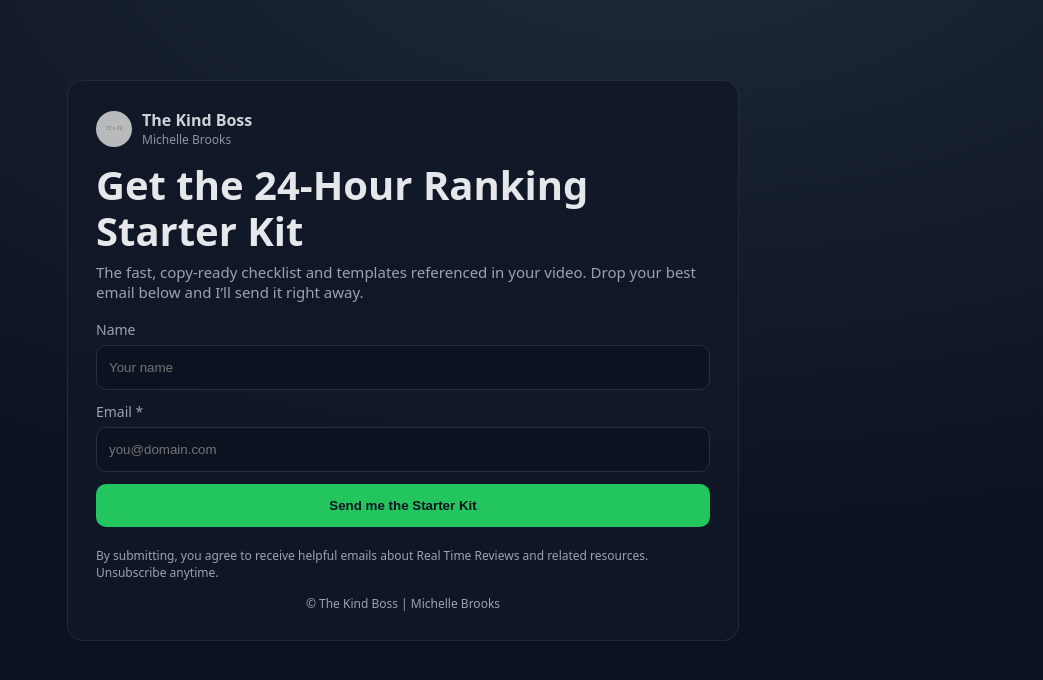
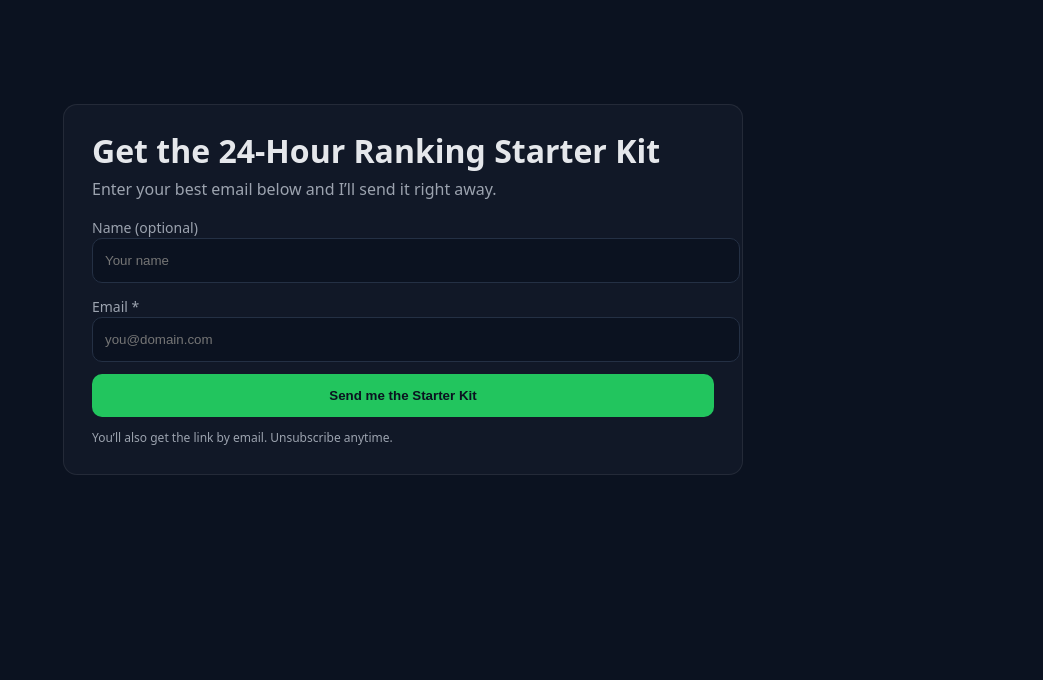
Before and after one commit to michellebrooks71/24-Hour-Ranking-System, a plain HTML site: page index.html in a window 1280 px wide. Shown: the whole page, without its empty margins (237-1280 px from the left). Drawn offline with Linux system fonts and the light colour scheme; placeholder pictures from the web are drawn by us.

Commit message:
Add files via upload

```diff
--- a/index.html
+++ b/index.html
@@ -4,51 +4,35 @@
   <meta charset="utf-8" />
   <meta name="viewport" content="width=device-width,initial-scale=1" />
   <title>The Kind Boss – Starter Kit</title>
-  <meta name="description" content="Get the 24‑Hour Ranking Starter Kit by The Kind Boss | Michelle Brooks." />
+  <meta name="description" content="Get the 24-Hour Ranking Starter Kit by The Kind Boss | Michelle Brooks." />
   <style>
-    :root { --bg:#0f172a; --panel:#111827; --text:#e5e7eb; --muted:#9ca3af; --accent:#22c55e; }
-    * { box-sizing: border-box; }
-    body { margin:0; font-family: ui-sans-serif, system-ui, -apple-system, Segoe UI, Roboto, Arial;
-           background: radial-gradient(1200px 600px at 70% -10%, #1f2937, #0b1220) fixed; color:var(--text); }
-    .wrap { max-width: 720px; margin: 7vh auto; padding: 24px; }
-    .card { background: rgba(17,24,39,.85); border: 1px solid rgba(255,255,255,.08); border-radius: 16px; padding: 28px; }
-    h1 { font-size: clamp(28px, 3.5vw, 40px); margin:0 0 8px; line-height: 1.15; }
-    p.lead { color: var(--muted); margin: 0 0 18px; font-size: 15px; }
-    form { margin-top: 16px; display: grid; gap: 12px; }
-    label { font-size: 14px; color: var(--muted); display: block; margin-bottom: 6px; }
+    body { margin:0; font-family: system-ui, -apple-system, Segoe UI, Roboto, Arial; background:#0b1220; color:#e5e7eb; }
+    .wrap { max-width:680px; margin:10vh auto; padding:24px; }
+    .card { background:#111827; border:1px solid rgba(255,255,255,.08); border-radius:14px; padding:28px; }
+    h1 { margin:0 0 8px; font-size:32px; line-height:1.15; }
+    p { margin:0 0 16px; color:#9ca3af; }
+    form { display:grid; gap:12px; margin-top:12px; }
+    label { font-size:14px; color:#9ca3af; }
     input[type="text"], input[type="email"] {
-      width: 100%; padding: 14px 12px; border-radius: 10px; border: 1px solid #243044; background: #0b1220; color: var(--text);
+      width:100%; padding:14px 12px; border-radius:10px; border:1px solid #243044; background:#0b1220; color:#e5e7eb;
     }
-    button { background: var(--accent); color: #0b1220; border: 0; padding: 14px 16px; border-radius: 10px;
-             font-weight: 700; cursor: pointer; }
-    button:disabled { opacity: .6; cursor: not-allowed; }
-    .fine { font-size: 12px; color: var(--muted); margin-top: 8px; }
-    .brand { display:flex; align-items:center; gap:10px; margin-bottom: 14px; opacity: .9;}
-    .brand img { width: 36px; height: 36px; border-radius: 50%; }
-    .foot { margin-top: 14px; font-size:12px; color:var(--muted); }
-    .center { text-align:center; }
+    button { background:#22c55e; color:#0b1220; border:0; padding:14px 16px; border-radius:10px; font-weight:700; cursor:pointer; }
+    .fine { font-size:12px; color:#9ca3af; }
   </style>
 </head>
 <body>
   <div class="wrap">
     <div class="card">
-      <div class="brand">
-        <img alt="The Kind Boss" src="https://dummyimage.com/72x72/1f2937/e5e7eb.png&text=KB" />
+      <h1>Get the 24-Hour Ranking Starter Kit</h1>
+      <p>Enter your best email below and I’ll send it right away.</p>
+
+      <!-- GetResponse plain HTML form (minimal, reliable) -->
+      <form action="https://app.getresponse.com/add_subscriber.html" method="post" accept-charset="utf-8" novalidate>
         <div>
-          <div style="font-weight:700">The Kind Boss</div>
-          <div style="font-size:12px; color:var(--muted)">Michelle Brooks</div>
-        </div>
-      </div>
-
-      <h1>Get the 24‑Hour Ranking Starter Kit</h1>
-      <p class="lead">The fast, copy‑ready checklist and templates referenced in your video. Drop your best email below and I’ll send it right away.</p>
-
-      <!-- GETRESPONSE PLAIN HTML FORM -->
-      <form id="gr-form" action="https://app.getresponse.com/add_subscriber.html" method="post" accept-charset="utf-8" novalidate>
-        <div>
-          <label for="name">Name</label>
+          <label for="name">Name (optional)</label>
           <input id="name" name="name" type="text" placeholder="Your name" autocomplete="name" />
         </div>
+
         <div>
           <label for="email">Email <span aria-hidden="true">*</span></label>
           <input id="email" name="email" type="email" placeholder="you@domain.com" autocomplete="email" required />
@@ -56,63 +40,18 @@
 
         <!-- REQUIRED: your list token -->
         <input type="hidden" name="campaign_token" value="LHxgI" />
-        <!-- If you want everyone to enter the list’s default autoresponder series, keep start_day=0.
-             If you plan to route different welcome series via Automation (recommended below), remove start_day. -->
+        <!-- Start autoresponder at day 0 -->
         <input type="hidden" name="start_day" value="0" />
-
-        <!-- Send to your own thank-you page for tracking -->
+        <!-- Redirect straight to your Google Doc (ensure sharing is 'Anyone with the link: Viewer') -->
         <input type="hidden" name="thankyou_url" value="https://docs.google.com/document/d/1ktMlRgSfgDYHxcMANCyU0WHo82QkKaJV8QsEw8Gbc1w/edit?usp=drive_link" />
 
-        <!-- UTM + context → GetResponse custom fields -->
-        <input type="hidden" name="custom_utm_source" />
-        <input type="hidden" name="custom_utm_medium" />
-        <input type="hidden" name="custom_utm_campaign" />
-        <input type="hidden" name="custom_utm_content" />
-        <input type="hidden" name="custom_utm_term" />
-        <input type="hidden" name="custom_utm_id" />
-        <input type="hidden" name="custom_referrer" />
-        <input type="hidden" name="custom_landing_url" />
-
-        <!-- Simple honeypot -->
+        <!-- Simple honeypot to reduce bots -->
         <input type="text" name="website" tabindex="-1" autocomplete="off" style="position:absolute; left:-9999px;" />
 
-        <button id="submitBtn" type="submit">Send me the Starter Kit</button>
-        <div class="fine">By submitting, you agree to receive helpful emails about Real Time Reviews and related resources. Unsubscribe anytime.</div>
+        <button type="submit">Send me the Starter Kit</button>
+        <div class="fine">You’ll also get the link by email. Unsubscribe anytime.</div>
       </form>
-
-      <div class="foot center">© The Kind Boss | Michelle Brooks</div>
     </div>
   </div>
-
-  <script>
-    // --- UTM capture + persistence ---
-    (function(){
-      const params = new URLSearchParams(location.search);
-      const keys = ['utm_source','utm_medium','utm_campaign','utm_content','utm_term','utm_id'];
-      keys.forEach(k => {
-        const v = params.get(k) || localStorage.getItem(k) || '';
-        if (v) {
-          localStorage.setItem(k, v);
-          const input = document.querySelector('input[name="custom_'+k+'"]');
-          if (input) input.value = v;
-        }
-      });
-      // Referrer + landing URL
-      const r = document.querySelector('input[name="custom_referrer"]');
-      if (r) r.value = document.referrer || '';
-      const l = document.querySelector('input[name="custom_landing_url"]');
-      if (l) l.value = location.href;
-
-      // Minimal validate + GA event on submit
-      const form = document.getElementById('gr-form');
-      const btn  = document.getElementById('submitBtn');
-      form.addEventListener('submit', function(e){
-        if (form.website && form.website.value) { e.preventDefault(); return; } // honeypot
-        if (!form.email.value) { e.preventDefault(); alert('Please enter your email.'); return; }
-        try { gtag('event', 'sign_up', { method: 'GetResponse', items: [{ item_name: 'Starter Kit' }]}); } catch(e){}
-        btn.disabled = true;
-      });
-    })();
-  </script>
 </body>
 </html>
```
